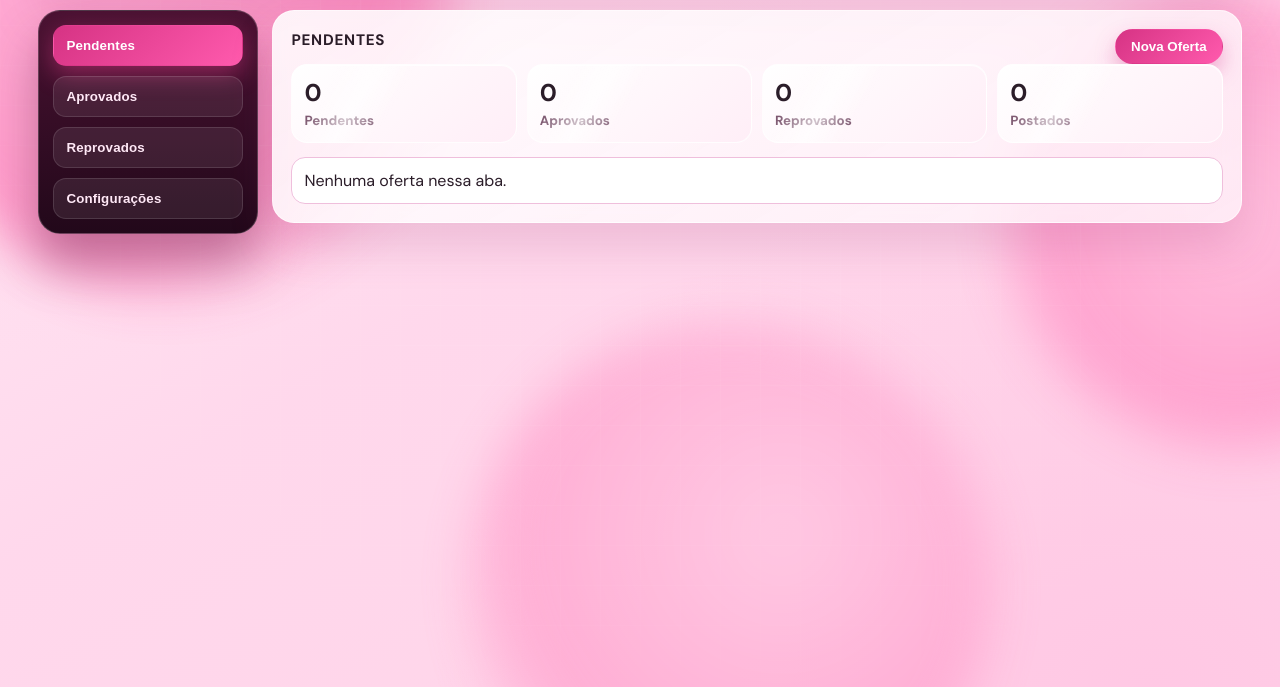
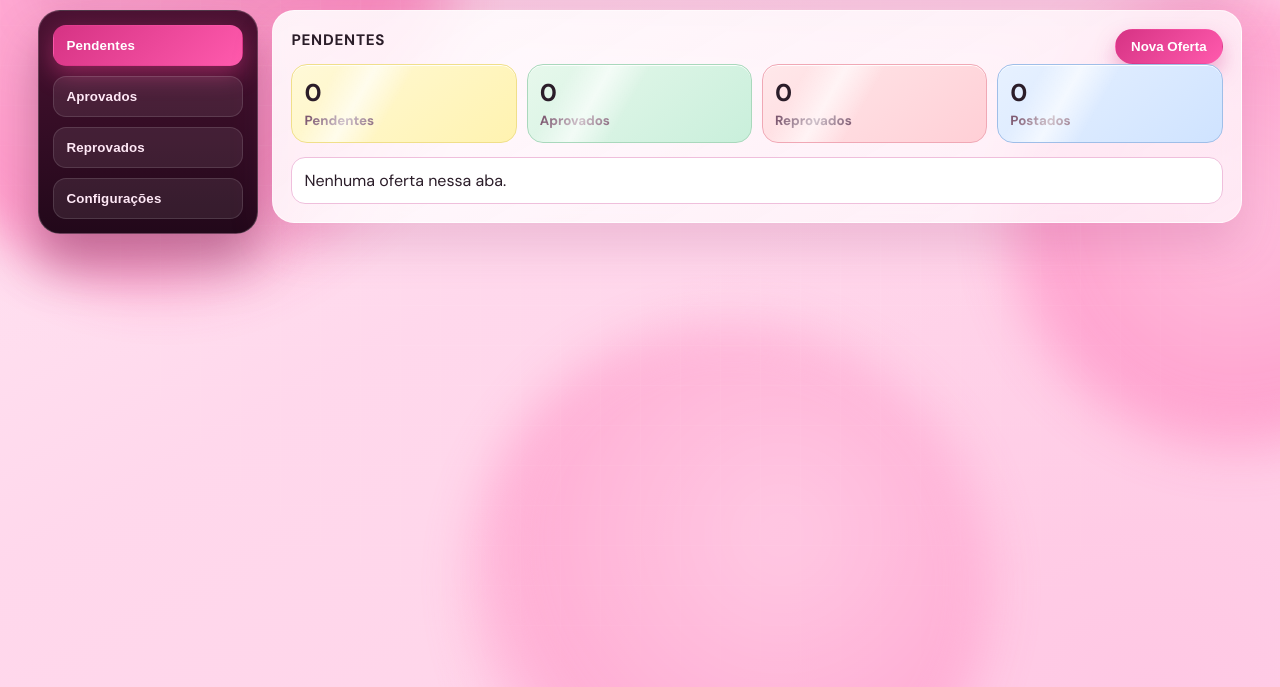
Before and after one commit to EuLucaDev/promo-girls, a plain HTML site: page index.html in a window 1280 px wide. Shown: the part 135-822 px from the top of the page. Drawn offline with Linux system fonts and the light colour scheme; no server answers.

Commit message:
Color-code dashboard stats cards by status

```diff
--- a/app.js
+++ b/app.js
@@ -228,17 +228,17 @@
     }).length;
 
     byId('stats').innerHTML = [
-      cardStat('Pendentes', pendentes),
-      cardStat('Aprovados', aprovados),
-      cardStat('Reprovados', reprovados),
-      cardStat('Postados', postados)
+      cardStat('Pendentes', pendentes, 'pendentes'),
+      cardStat('Aprovados', aprovados, 'aprovados'),
+      cardStat('Reprovados', reprovados, 'reprovados'),
+      cardStat('Postados', postados, 'postados')
     ].join('');
 
     revealStagger_(byId('stats').querySelectorAll('.stat'), 80);
   }
 
-  function cardStat(label, value) {
-    return '<article class="stat"><strong>' + value + '</strong><small>' + label + '</small></article>';
+  function cardStat(label, value, kind) {
+    return '<article class="stat stat-' + esc(kind || '') + '"><strong>' + value + '</strong><small>' + label + '</small></article>';
   }
 
   function renderTabela() {
--- a/styles.css
+++ b/styles.css
@@ -259,6 +259,22 @@ h2, h3 {
 
 .stat strong { display: block; font-size: 1.52rem; }
 .stat small { color: var(--muted); font-weight: 600; }
+.stat.stat-pendentes {
+  background: linear-gradient(140deg, #fff9d8, #fff3b0);
+  border-color: #f0df8a;
+}
+.stat.stat-aprovados {
+  background: linear-gradient(140deg, #e7f8ec, #c9efdb);
+  border-color: #a9d8bc;
+}
+.stat.stat-reprovados {
+  background: linear-gradient(140deg, #ffe8ea, #ffcfd6);
+  border-color: #f0a8b5;
+}
+.stat.stat-postados {
+  background: linear-gradient(140deg, #e7f1ff, #cfe3ff);
+  border-color: #9fbee8;
+}
 
 .stat::after {
   content: "";
```
